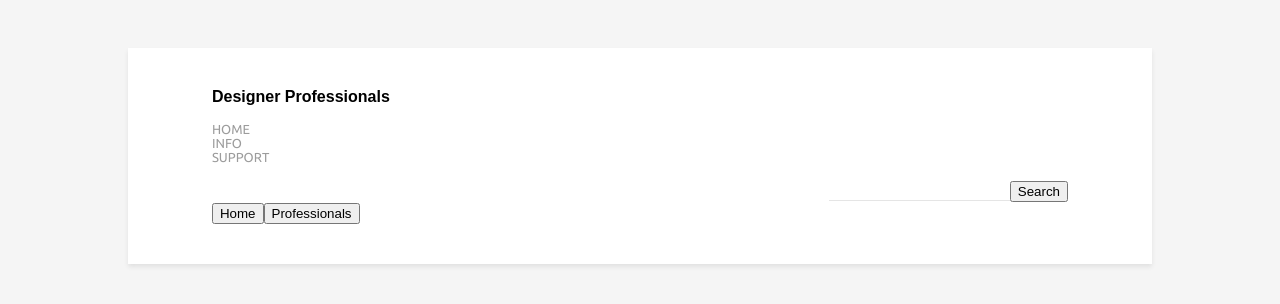
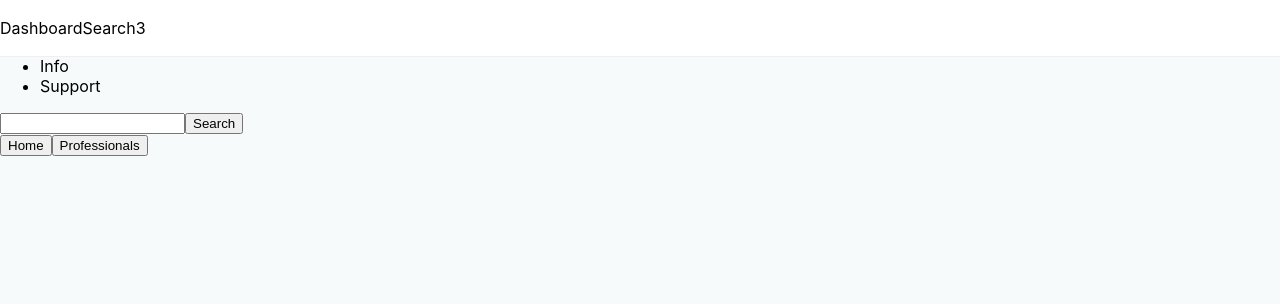
Before and after one commit to rosslibby/design-pros, a React app: page / in a window 1280 px wide. Shown: the top 304 px of the page. Built offline with nearby package versions, Linux system fonts and the light colour scheme; a web font is replaced by a local one.

Commit message:
restyled header completely

```diff
--- a/src/App.js
+++ b/src/App.js
@@ -1,12 +1,8 @@
 import React, { Component } from 'react'
 import { BrowserRouter as Router, Route, Link } from 'react-router-dom'
 import { Main, Professional, Search } from './Components'
-import './styles/app.scss'
-import { library } from '@fortawesome/fontawesome-svg-core'
-import { FontAwesomeIcon } from '@fortawesome/react-fontawesome'
-import { faStroopwafel } from '@fortawesome/free-solid-svg-icons'
-
-library.add(faStroopwafel)
+// import './styles/app.scss'
+import './styles/dashboard.scss'
 
 class App extends Component {
   constructor () {
@@ -27,6 +23,11 @@ class App extends Component {
     return (
       <Router>
         <div className="app">
+        <header className='dashboard__header'>
+          <span className='dashboard__title'>Dashboard</span>
+          <span className='dashboard__search'>Search</span>
+          <span className='dashboard__notifications'>3</span>
+        </header>
         <div className='main-content'>
           <div className='logo'>Designer Professionals</div>
           <nav className='navigation'>
--- /dev/null
+++ b/src/styles/dashboard.scss
@@ -0,0 +1,19 @@
+$white: #ffffff;
+
+body {
+  background-color: #f6fafb;
+}
+
+.dashboard {
+  &__header {
+    align-items: center;
+    background-color: $white;
+    border-bottom: 1px solid rgba(120,130,140,.13);
+    display: flex;
+    position: fixed;
+    top: 0;
+    left: 0;
+    right: 0;
+    min-height: 3.5rem;
+  }
+}
```
